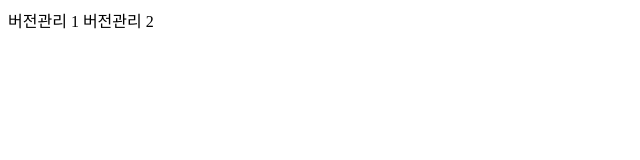
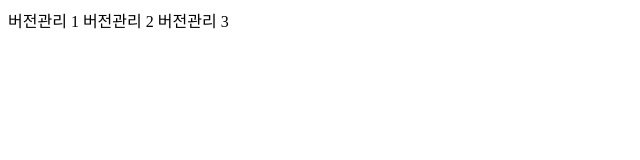
Before and after one commit to chowonn/self-test, a plain HTML site: page index.html in a window 1280 px wide. Shown: the full height of the page, 0-640 px from the left. Drawn offline with Linux system fonts and the light colour scheme.

Commit message:
지금은 새 파일을 만들어서 직접 실습중입니다. ....

```diff
--- a/index.html
+++ b/index.html
@@ -9,5 +9,6 @@
 <body>
   버전관리 1
   버전관리 2
+  버전관리 3
 </body>
 </html>
```
